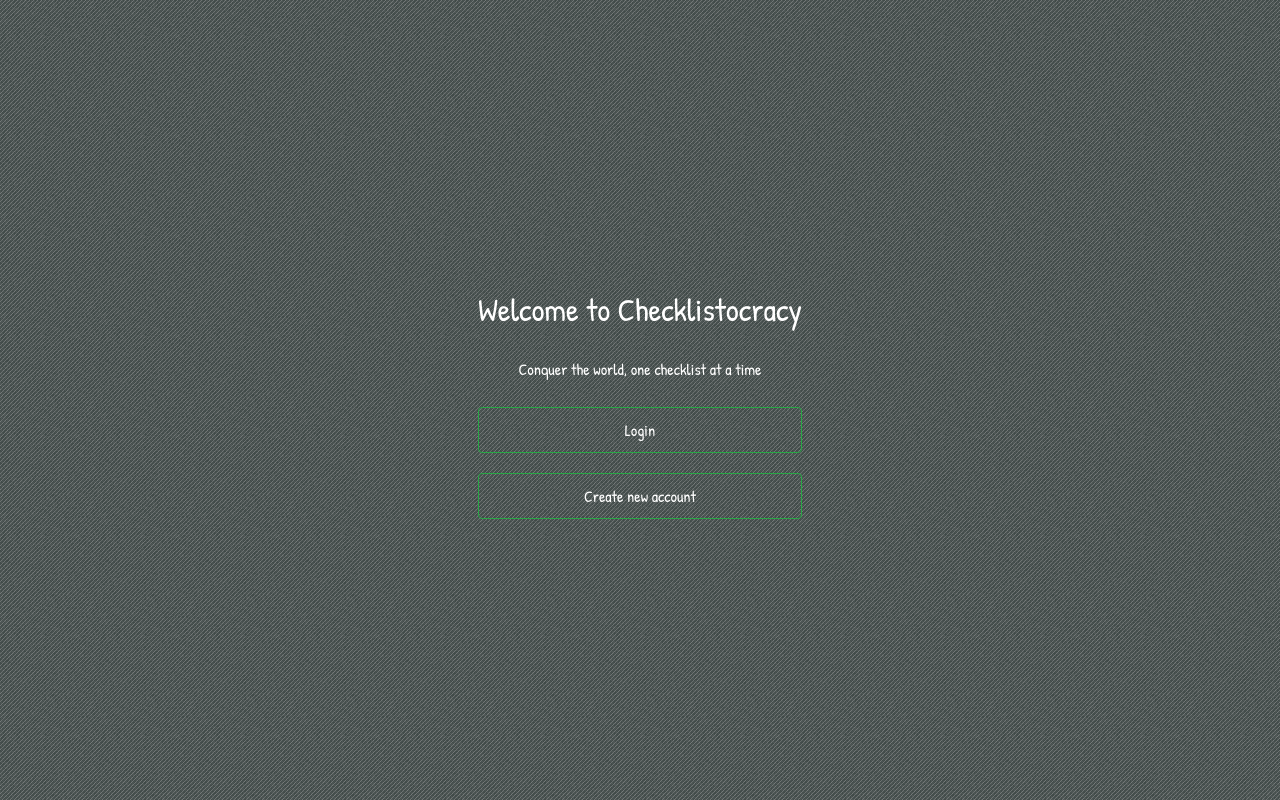
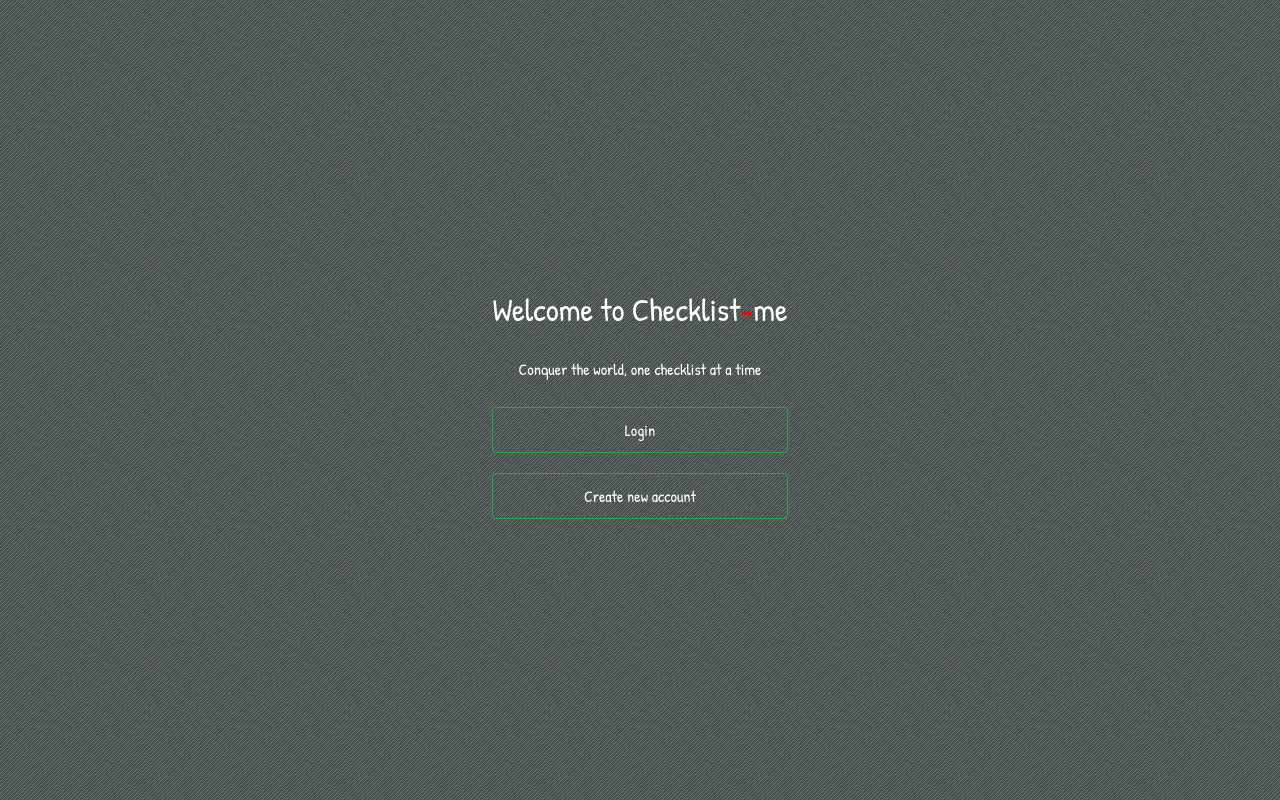
Before and after one commit to LeandroHornos/mychecklists, a React (Create React App) app: page / in a window 1280 px wide. Built offline with nearby package versions, Linux system fonts and the light colour scheme; no server answers.

Commit message:
Cambio nombre y detalles esteticos

```diff
--- a/public/index.html
+++ b/public/index.html
@@ -24,7 +24,7 @@
       work correctly both with client-side routing and a non-root public URL.
       Learn how to configure a non-root public URL by running `npm run build`.
     -->
-    <title>Checklistocracy</title>
+    <title>Checklist-me</title>
   </head>
     <noscript>You need to enable JavaScript to run this app.</noscript>
     <div
--- a/src/Components/Checklist.jsx
+++ b/src/Components/Checklist.jsx
@@ -49,7 +49,7 @@
       <NavigationBar/>
       <div className="row fabric-background" style={styles.row}>
         <div className="col-12">
-          <h1 className="page-title">My Checklist</h1>
+          <h1 className="page-title">{checklist.name}</h1>
         </div>
       </div>
 
@@ -57,7 +57,6 @@
         <div className="col-lg-3 col-md-2"></div>
         <div className="col-lg-6 col-md-8" style={styles.centerColumn}>
           <div className="block-container d-flex flex-column justify-content-around align-items-center">
-            <h4 className="checklist-title">{checklist.name}</h4>
             <div style={{ width: "100%", padding: "10px" }}>
               {!loading &&
                 checklist.fields.map((field) => {
--- a/src/Components/ChecklistWall.jsx
+++ b/src/Components/ChecklistWall.jsx
@@ -6,7 +6,7 @@
 import { AuthContext } from "../Auth";
 
 // Router
-// import { useHistory } from "react-router-dom";
+import { Link } from "react-router-dom";
 
 // Components
 
@@ -23,13 +23,11 @@
 
   // Router
 
-
   // State:
   const [checklists, setChecklists] = useState([]);
   // const [loading, setLoading] = useState(true);
 
   useEffect(() => {
-
     const fetchData = async () => {
       console.log("vamos a buscar las checklists de", currentUser);
       try {
@@ -75,12 +73,15 @@
                 return (
                   <div key={Utils.makeId(4)} className="col-md-4">
                     <div className="checklist-card">
+                      <Link to={"/view/" + checklist.id}>
                         <h4
                           className="handwritten checklist-card-title"
                           style={{ textAlign: "center", fontSize: "2em" }}
                         >
                           {checklist.name}
                         </h4>
+                      </Link>
+
                       <ul style={{ listStyle: "none" }}>
                         {checklist.fields.map((field) => {
                           return (
--- a/src/Components/NavigationBar.jsx
+++ b/src/Components/NavigationBar.jsx
@@ -7,14 +7,14 @@
 const NavigationBar = () => {
   return (
     <Navbar collapseOnSelect expand="lg" bg="dark" variant="dark">
-      <Navbar.Brand href="./">
+      <Navbar.Brand href="/">
         Checklist<span style={{ color: "red" }}>-</span>me
       </Navbar.Brand>
       <Navbar.Toggle aria-controls="responsive-navbar-nav" />
       <Navbar.Collapse id="responsive-navbar-nav">
         <Nav className="mr-auto">
-          <Nav.Link href="./checklists">Checklists</Nav.Link>
-          <Nav.Link href="./edit">New</Nav.Link>
+          <Nav.Link href="/checklists">Checklists</Nav.Link>
+          <Nav.Link href="/edit">New</Nav.Link>
           <NavDropdown title="Dropdown" id="collasible-nav-dropdown">
             <NavDropdown.Item href="#action/3.1">Action</NavDropdown.Item>
             <NavDropdown.Item href="#action/3.2">
--- a/src/Components/Welcome.jsx
+++ b/src/Components/Welcome.jsx
@@ -17,9 +17,11 @@
             <h2
               style={{ color: "white", fontSize: "2em", padding: "20px 0px" }}
             >
-              Welcome to Checklistocracy
+              Welcome to Checklist<span style={{ color: "red" }}>-</span>me
             </h2>
-            <p style={{color:"white"}}> Conquer the world, one checklist at a time</p>
+            <p style={{ color: "white" }}>
+              Conquer the world, one checklist at a time
+            </p>
 
             <Button
               onClick={() => {
```
Lines whose indentation alone changed are shown as unchanged.
